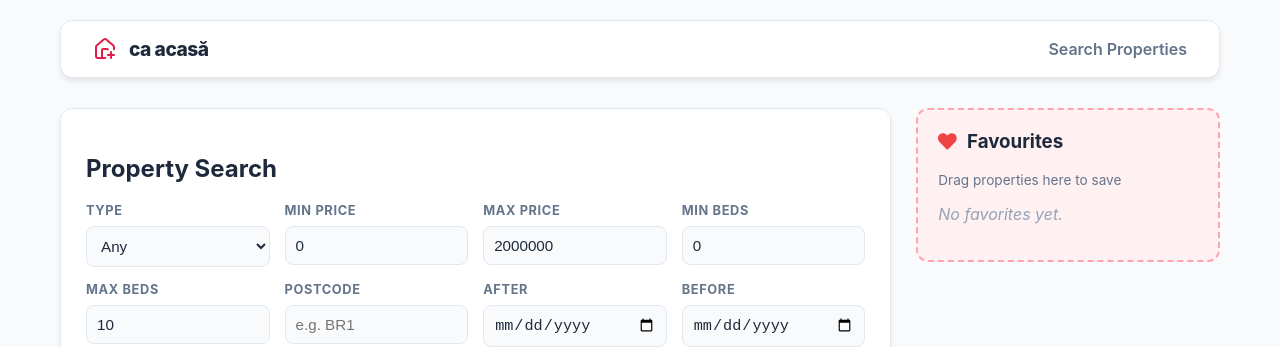
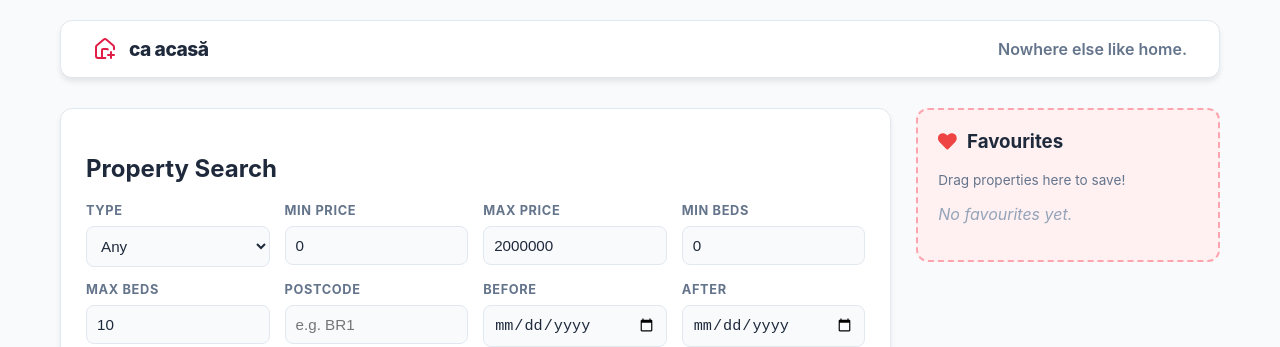
Before and after one commit to almapar/ca-acasa, a React (Vite) app: page / in a window 1280 px wide. Shown: the top 347 px of the page. Built offline with nearby package versions, Linux system fonts and the light colour scheme.

Commit message:
Rectified minor issues (e.g. typos, motto, etc.)

```diff
--- a/src/App.jsx
+++ b/src/App.jsx
@@ -52,7 +52,7 @@ function App() {
               </Link>
 
               <div className="nav-links">
-                <Link to="/search" className="nav-item">Search Properties</Link>
+                <Link to="/search" className="nav-item">Nowhere else like home.</Link>
               </div>
             </nav>
 
--- a/src/components/SearchPage.jsx
+++ b/src/components/SearchPage.jsx
@@ -118,13 +118,13 @@ const SearchPage = ({ favorites, addFavorite, removeFavorite, clearFavorites })
           </div>
 
           <div className="form-group">
-              <label>After</label>
-              <input type="date" value={dateAddedStart} onChange={e => setDateAddedStart(e.target.value)}/>
+              <label>Before</label>
+              <input type="date" value={dateAddedEnd} onChange={e => setDateAddedEnd(e.target.value)}/>
           </div>
 
           <div className="form-group">
-              <label>Before</label>
-              <input type="date" value={dateAddedEnd} onChange={e => setDateAddedEnd(e.target.value)}/>
+              <label>After</label>
+              <input type="date" value={dateAddedStart} onChange={e => setDateAddedStart(e.target.value)}/>
           </div>
 
           <div className="btn-group">
@@ -144,10 +144,10 @@ const SearchPage = ({ favorites, addFavorite, removeFavorite, clearFavorites })
            <FaHeart color="#ef4444" /> Favourites
         </h3>
         <p style={{ fontSize: '0.85rem', color: '#64748b', marginBottom: '15px' }}>
-          Drag properties here to save
+          Drag properties here to save!
         </p>
 
-        {favorites.length === 0 && <p style={{fontStyle:'italic', color:'#94a3b8'}}>No favorites yet.</p>}
+        {favorites.length === 0 && <p style={{fontStyle:'italic', color:'#94a3b8'}}>No favourites yet.</p>}
 
         <div className="fav-list">
           {favorites.map(fav => (
```
